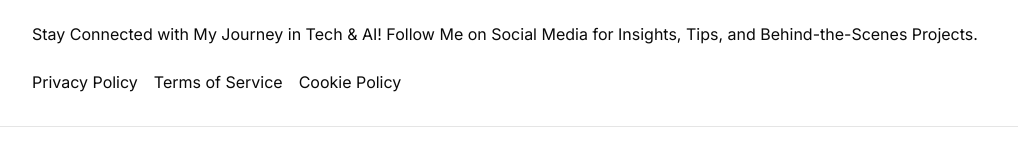
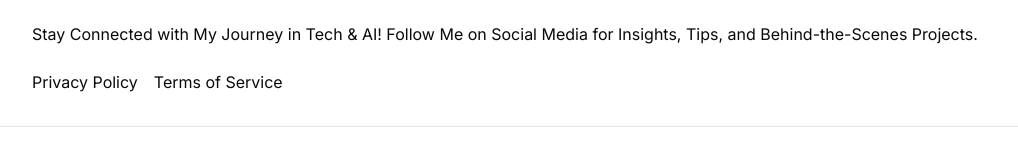
Before and after one commit to jschibelli/schibelli-next-wp, a Next.js app: page /contact in a window 1280 px wide. Shown: the part 733-892 px from the top of the page, without its empty margins (128-1146 px from the left). Built offline with nearby package versions, Linux system fonts and the light colour scheme.

Commit message:
Update resume link in homepage CTA and comment out cookie policy link in footer

```diff
--- a/components/cta/homepage-cta.tsx
+++ b/components/cta/homepage-cta.tsx
@@ -36,7 +36,7 @@ const HomepageHero = () => {
         </h3>
         <div className="not-prose mt-6 flex gap-2 md:mt-12">
           <Button asChild>
-            <Link href="/">
+            <Link href="https://intrawebtech.com/wp-content/uploads/2024/11/John-Schibelli-Resume-Novemberr-2024.pdf">
               <FileDown className="mr-2" />
               Download Resume
             </Link>
--- a/components/footers/footer-subscribe.tsx
+++ b/components/footers/footer-subscribe.tsx
@@ -43,7 +43,7 @@ export default function Footer() {
           <div className="mb-4 flex flex-col gap-4 md:mb-0 md:flex-row">
             <Link href="/privacy-policy">Privacy Policy</Link>
             <Link href="/terms-of-service">Terms of Service</Link>
-            <Link href="/cookie-policy">Cookie Policy</Link>
+            {/* <Link href="/cookie-policy">Cookie Policy</Link> */}
           </div>
         </Container>
         <Container className="not-prose flex flex-col justify-between gap-6 border-t md:flex-row md:items-center md:gap-2">
```
